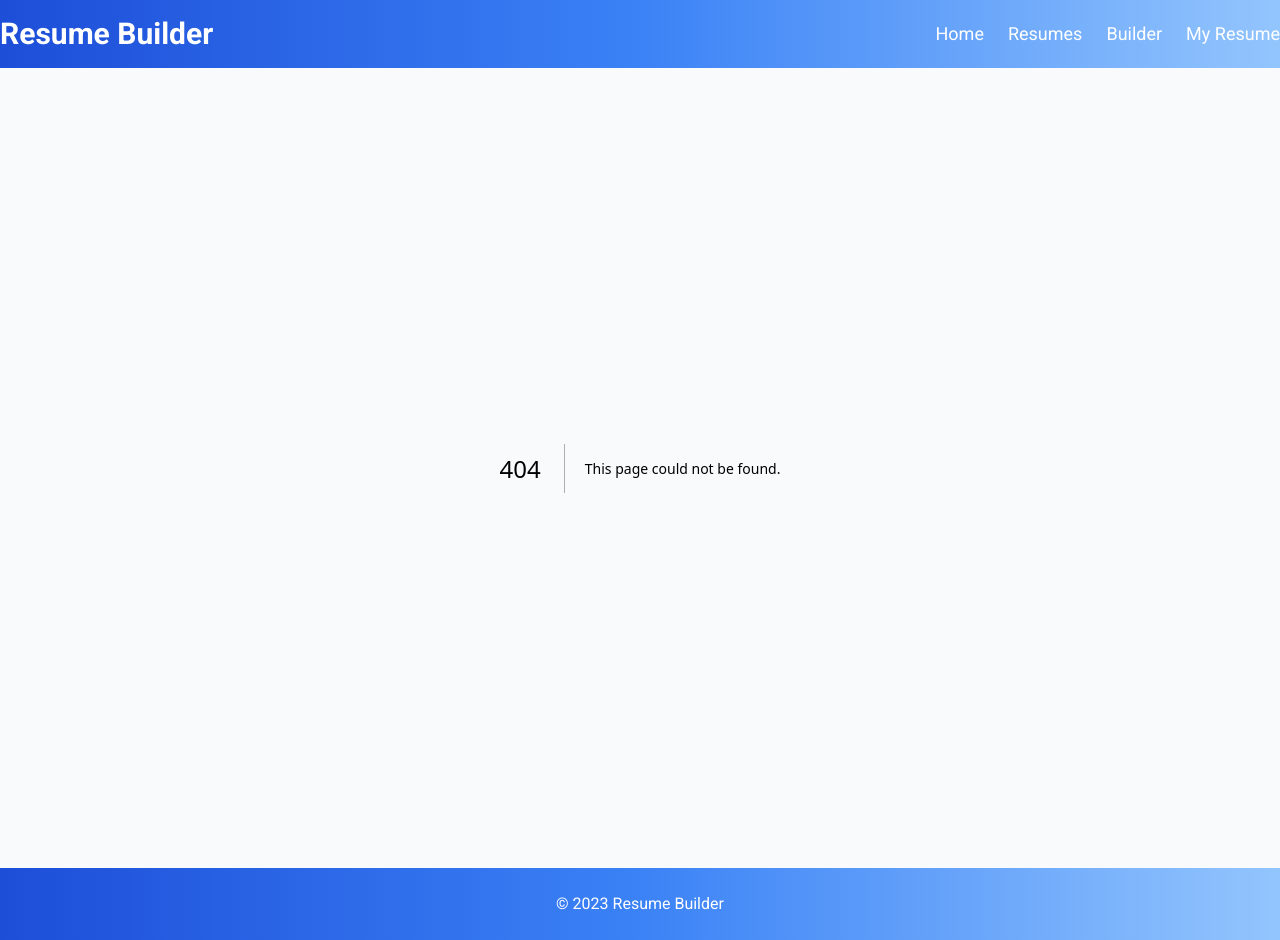
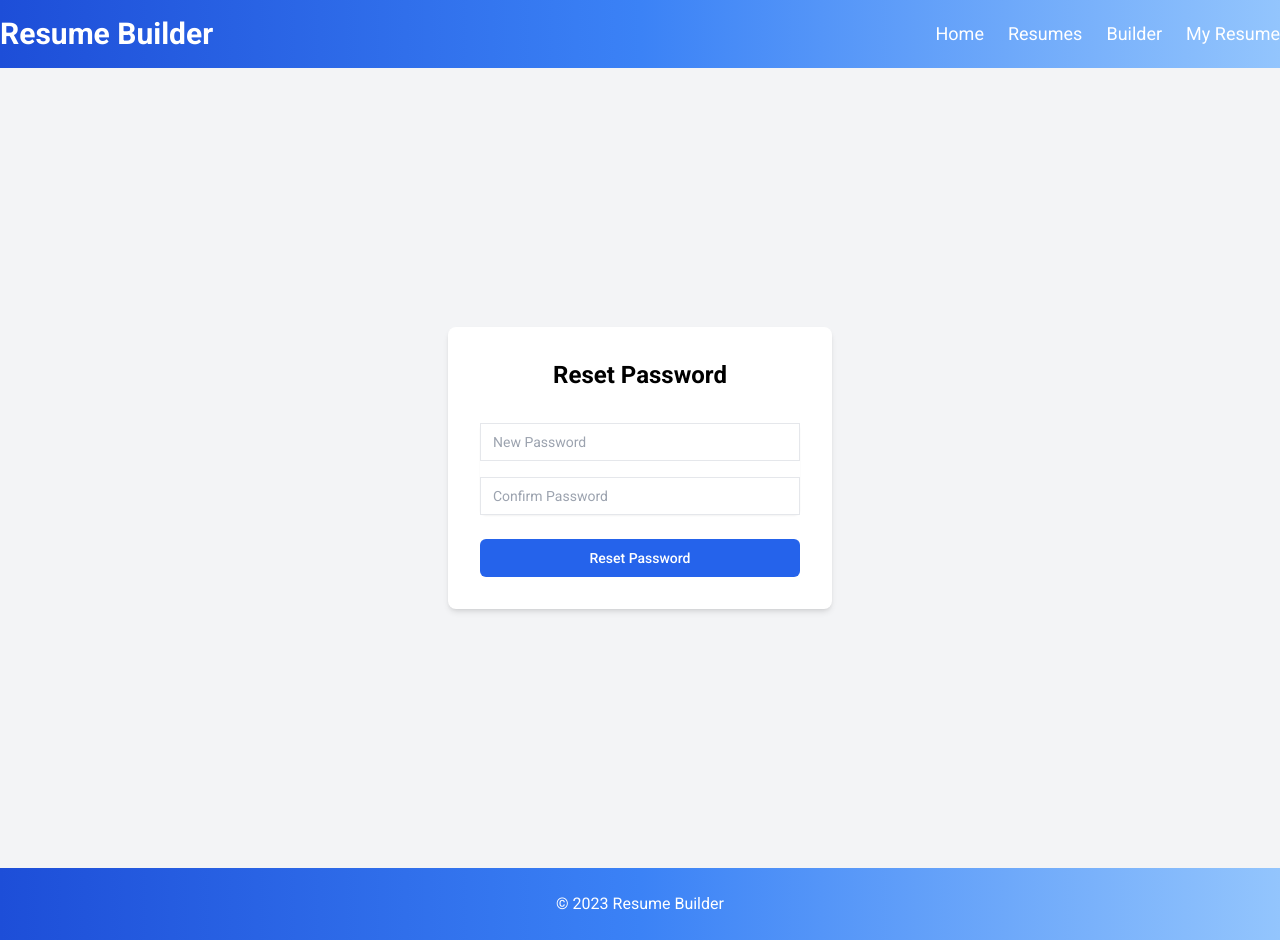
Before and after one commit to gostgmaer/next-resume-builder, a Next.js app: page /auth/reset-password in a window 1280 px wide. Before the commit this address had no page. Built offline with nearby package versions, Linux system fonts and the light colour scheme.

Commit message:
changed forgetpassword url

```diff
--- /dev/null
+++ b/src/app/auth/forget-password/page.js
@@ -0,0 +1,11 @@
+import ForgetPassword from "@/components/Pages/public/ForgetPassword";
+
+const Index = () => {
+  return (
+    <div className="min-h-screen flex items-center justify-center bg-gray-100">
+      <ForgetPassword/>
+    </div>
+  );
+};
+
+export default Index;
--- /dev/null
+++ b/src/app/auth/reset-password/page.js
@@ -0,0 +1,12 @@
+import ResetPassword from "@/components/Pages/public/resetPassword";
+
+
+const Index = () => {
+  return (
+    <div className="min-h-screen flex items-center justify-center bg-gray-100">
+      <ResetPassword/>
+    </div>
+  );
+};
+
+export default Index;
--- a/src/app/profile/page.js
+++ b/src/app/profile/page.js
@@ -12,10 +12,9 @@ const Profile = () => {
   const { user, userId } = useAuthContext();
   const { loading } = useGlobalAppContext();
   const router = useRouter();
-
-  if (loading) {
-    return <Loader />;
-  }
+  useEffect(() => {
+    if (!userId) router.push("/auth/login");
+  }, [userId?.user_id]);
   return <Personal />;
 };
 
--- a/src/app/resume-builder/page.js
+++ b/src/app/resume-builder/page.js
@@ -4,20 +4,17 @@ import { useAuthContext } from "@/context/authContext";
 import { useGlobalAppContext } from "@/context/context";
 import Loader from "@/utils/Loader";
 import { useRouter } from "next/navigation";
-import React from "react";
+import React, { useEffect } from "react";
 
 const Page = () => {
   // @ts-ignore
-  const { user } = useAuthContext();
+  const { user,userId } = useAuthContext();
   const { loader } = useGlobalAppContext();
   const router = useRouter();
-  // React.useEffect(() => {
-  //   if (user == null) router.push("/login");
-  // }, [user]);
 
-  if (loader) {
-    <Loader />;
-  }
+  useEffect(() => {
+    if (!userId) router.push("/auth/login");
+  }, [userId?.user_id]);
 
   return (
     <div>
--- /dev/null
+++ b/src/components/Pages/public/ForgetPassword.js
@@ -0,0 +1,78 @@
+"use client";
+import { useEffect, useState } from "react";
+import { useRouter } from "next/navigation";
+import Link from "next/link";
+import { post } from "@/lib/http";
+
+const ForgetPassword = () => {
+  const router = useRouter();
+  const [formData, setFormData] = useState({
+    email: "",
+  });
+
+  const handleChange = (e) => {
+    const { name, value } = e.target;
+    setFormData({ ...formData, [name]: value });
+  };
+
+  const handleForgetPassword = async (e) => {
+    e.preventDefault();
+    const body = {
+      email: formData.email,
+    };
+
+    try {
+      const res = await post("/user/forget-password", body);
+      console.log(res);
+      return res;
+    } catch (error) {}
+  };
+
+  return (
+    <div className="min-h-screen flex items-center justify-center">
+      <div className="bg-white p-8 rounded-lg shadow-md w-96 text-black">
+        <h2 className="text-2xl font-semibold mb-4 text-center">
+          Forget Password
+        </h2>
+        <form onSubmit={handleForgetPassword} action="post">
+          <div className="mb-4 text-black ">
+            <label
+              htmlFor="email"
+              className="block text-gray-700 font-semibold mb-2"
+            >
+              Email Address
+            </label>
+            <input
+              type="email"
+              id="email"
+              name="email"
+              className="w-full px-4 py-2 border rounded-md focus:outline-none focus:border-blue-500"
+              placeholder="Registered Email Address"
+              value={formData.email}
+              onChange={handleChange}
+              required
+            />
+          </div>
+
+          <div className="mb-4 mt-10">
+            <button
+              type="submit"
+              className="w-full bg-blue-500 text-white font-semibold py-2 rounded-md hover:bg-blue-600 focus:outline-none focus:bg-blue-600"
+            >
+              Forget Password
+            </button>
+          </div>
+        </form>
+
+        <p className="text-gray-700">
+          Back to{" "}
+          <Link href="/auth/login" className="text-blue-500 hover:underline">
+            Login
+          </Link>
+        </p>
+      </div>
+    </div>
+  );
+};
+
+export default ForgetPassword;
--- a/src/components/Pages/public/Login.js
+++ b/src/components/Pages/public/Login.js
@@ -95,6 +95,9 @@ const Login = () => {
             </button>
           </div>
         </form>
+      <p className=' text-end'>  <Link href={"/auth/forget-password"} className="text-blue-500 hover:underline">
+            Forget Password?
+          </Link></p>
         <div className="flex flex-col gap-2 mt-5">
           <h3>Login with </h3>
           <div className="mb-4 flex gap-2">
@@ -112,7 +115,7 @@ const Login = () => {
         </div>
         <p className="text-gray-700">
           Don t have an account?{" "}
-          <Link href={"/register"} className="text-blue-500 hover:underline">
+          <Link href={"/auth/register"} className="text-blue-500 hover:underline">
             Sign up here
           </Link>
         </p>
--- a/src/components/Pages/public/Register.js
+++ b/src/components/Pages/public/Register.js
@@ -192,7 +192,7 @@ const Signup = () => {
 
         <p className="text-gray-700">
           Already have an account?{" "}
-          <Link href="/login" className="text-blue-500 hover:underline">
+          <Link href="auth/login" className="text-blue-500 hover:underline">
             Login here
           </Link>
         </p>
--- /dev/null
+++ b/src/components/Pages/public/resetPassword.js
@@ -0,0 +1,98 @@
+"use client";
+
+import React, { useState } from "react";
+import { useRouter, useSearchParams } from "next/navigation";
+import { post } from "@/lib/http";
+import { notifyerror } from "@/lib/notify/notice";
+const ResetPassword = () => {
+  const [password, setPassword] = useState("");
+  const [confirmPassword, setConfirmPassword] = useState("");
+
+  const param = useSearchParams();
+  const route = useRouter();
+  const handlePasswordChange = (e) => {
+    setPassword(e.target.value);
+  };
+
+  const handleConfirmPasswordChange = (e) => {
+    setConfirmPassword(e.target.value);
+  };
+
+  const handleSubmit = async (e) => {
+    e.preventDefault();
+
+    if (!param.getAll("token")[0]) {
+      notifyerror("No password reset token found", 2000);
+    } else {
+      if (password === confirmPassword) {
+        try {
+          const reset = await post(
+            `/user/reset-password/${param.getAll("token")[0]}`,
+            { password: password }
+          );
+          if (reset.status == "OK") {
+            route.push("/auth/login");
+          }
+        } catch (error) {
+          console.log(error);
+        }
+      } else {
+        notifyerror("Passwords do not match", 2000);
+      }
+    }
+  };
+
+  return (
+    <div>
+      <div className="min-h-screen flex items-center justify-center">
+        <div className="bg-white p-8 rounded-lg shadow-md w-96 text-black">
+          <h2 className="text-2xl font-semibold mb-4 text-center">
+            Reset Password
+          </h2>
+          <form className="mt-8" onSubmit={handleSubmit}>
+            {/* Password Input */}
+            <div className="rounded-md shadow-sm">
+              <div>
+                <input
+                  aria-label="Password"
+                  name="password"
+                  type="password"
+                  required
+                  className="appearance-none rounded-none relative block w-full px-3 py-2 border text-gray-700 placeholder-gray-400 focus:outline-none focus:ring-blue-500 focus:border-blue-500 focus:z-10 sm:text-sm"
+                  placeholder="New Password"
+                  value={password}
+                  onChange={handlePasswordChange}
+                />
+              </div>
+              {/* Confirm Password Input */}
+              <div className="mt-4">
+                <input
+                  aria-label="Confirm Password"
+                  name="confirmPassword"
+                  type="password"
+                  required
+                  className="appearance-none rounded-none relative block w-full px-3 py-2 border text-gray-700 placeholder-gray-400 focus:outline-none focus:ring-blue-500 focus:border-blue-500 focus:z-10 sm:text-sm"
+                  placeholder="Confirm Password"
+                  value={confirmPassword}
+                  onChange={handleConfirmPasswordChange}
+                />
+              </div>
+            </div>
+
+            {/* Submit Button */}
+            <div className="mt-6">
+              <button
+                type="submit"
+                className="group relative w-full flex justify-center py-2 px-4 border border-transparent text-sm font-medium rounded-md text-white bg-blue-600 hover:bg-blue-700 focus:outline-none focus:ring-2 focus:ring-offset-2 focus:ring-blue-500"
+              >
+                Reset Password
+              </button>
+            </div>
+          </form>
+        </div>
+      </div>
+    </div>
+  );
+};
+
+export default ResetPassword;
```
Also changed, not shown: src/app/auth/login/page.js (renamed from src/app/login/page.js), src/app/auth/register/page.js (renamed from src/app/register/page.js).
